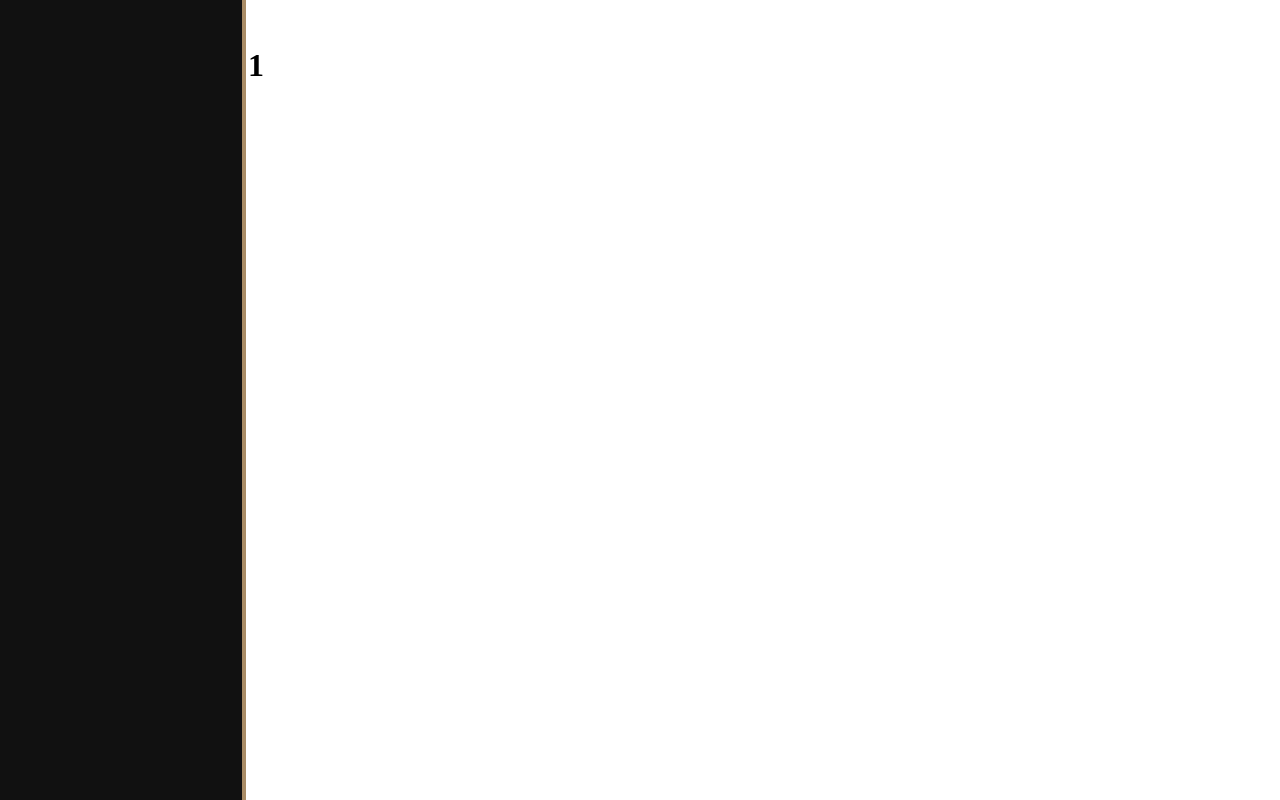
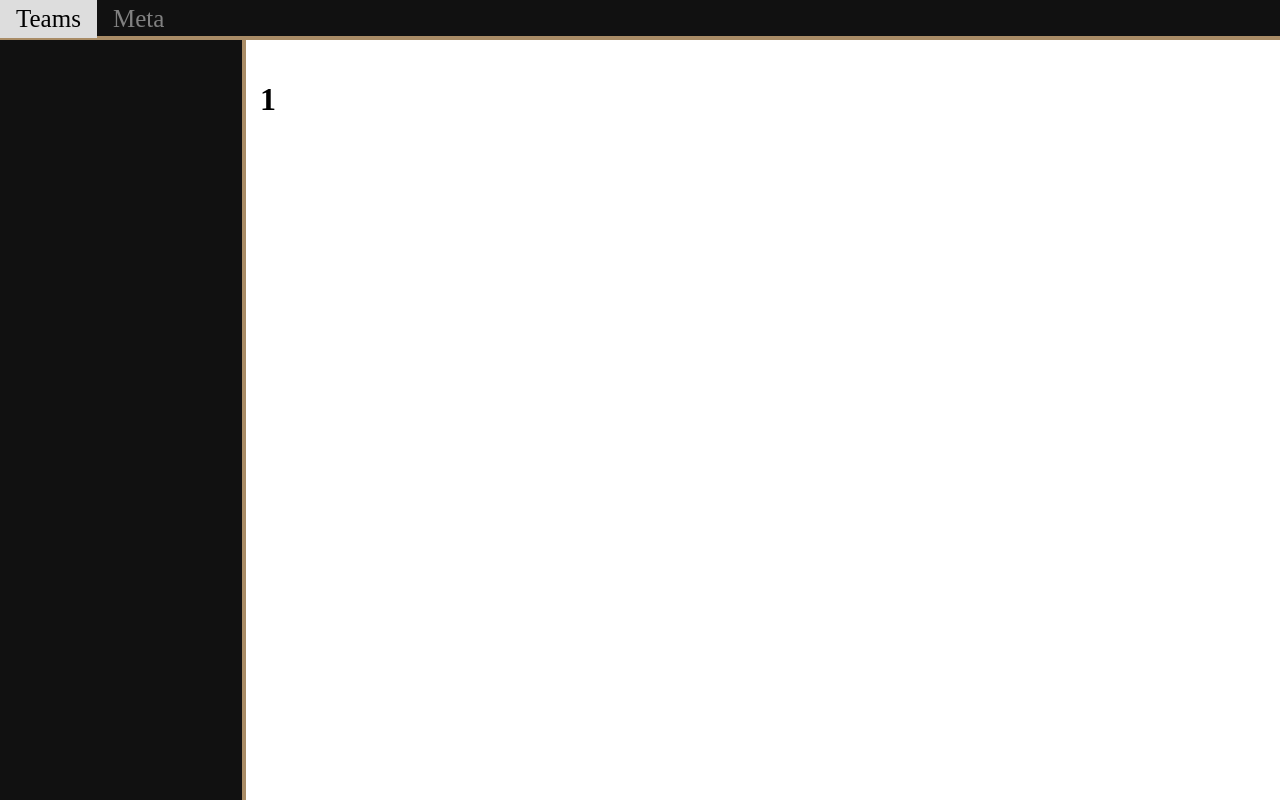
Before and after one commit to DrCognito/StaticAnalysisWeb, a Flask app: page /meta/1 in a window 1280 px wide. Run offline with Flask 2, Linux system fonts and the light colour scheme.

Commit message:
Added styling for topnav. Moved sidebar down.

```diff
--- a/static/styles/index.css
+++ b/static/styles/index.css
@@ -3,18 +3,23 @@
   /*height: 100%; /* Full-height: remove this if you want "auto" height */
   width: 220px; /* Set the width of the sidebar */
   position: fixed; /*Fixed Sidebar (stay in place on scroll) */
-    z-index: 1; /* Stay on top */
-    top: 0; /* Stay at the top */
+  z-index: 1; /*Stay on top*/
   left: 0;
-    bottom: 0;
   background-color: #111; /* Black */
   overflow-x: hidden; /* Disable horizontal scroll */
   padding-top: 20px;
   padding-bottom: 20px;
   padding-right: 16px;
   border-right:solid #a98c66 4px;
+  overflow-y: scroll;
+  min-width: 150px;
+  position: fixed;
+  height: 100%;
+  float: left;
+  background-color: #111;
+  border-right:solid #a98c66 4px;
+  top: 40px;
 }
-
 /* The navigation menu links */
 /* And drop down button */
 .sidenav a, .dropdown-btn, .dropbtn {
@@ -31,6 +36,10 @@
     outline: none;
     overflow-y: auto;
 }
+/* When you mouse over the navigation links, change their color */
+.sidenav a:hover, .dropdown-btn:hover {
+    color: #f1f1f1;
+}
 .sidenav {
   padding: 8px 6px 0px 16px;
   text-decoration: none;
@@ -39,17 +48,16 @@
   display: block;
   overflow-y: auto;
 }
-/* When you mouse over the navigation links, change their color */
-.sidenav a:hover, .dropdown-btn:hover {
-    color: #f1f1f1;
-}
-
 /* Style page content */
 .main {
+    /* margin-left: 220px; Same as the width of the sidebar */
     margin-left: 220px; /* Same as the width of the sidebar */
-    padding: 0px 20px;
+    padding: 60px 40px;
 }
-
+body{
+  margin: 0px;
+  padding: 0px;
+}
 /* On smaller screens, where height is less than 450px, change the style of the sidebar (less padding and a smaller font size) */
 @media screen and (max-height: 450px) {
     .sidenav {padding-top: 15px;}
@@ -130,3 +138,42 @@
 .winner_box{
   border: 5px solid #ee82ee;
 }
+
+.topnav {
+  background-color: #333;
+  /* overflow: hidden; */
+  left: 0;
+  height: 36px;
+  padding-left: 0;
+  width: 100%;
+  text-align:right;
+  padding-right:0px;
+  padding-top:0px;
+  margin-left: 0px;
+  position: fixed;
+  top: 0px;
+  background-color: #111;
+  border-bottom:solid #a98c66 4px;
+}
+
+/* Style the links inside the navigation bar */
+.topnav a {
+  float: left;
+  color: #818181;
+  text-align: center;
+  padding: 5px 16px;
+  text-decoration: none;
+  font-size: 25px;
+}
+
+/* Change the color of links on hover */
+.topnav a:hover {
+  background-color: #ddd;
+  color: black;
+}
+
+/* Add a color to the active/current link */
+.topnav a.active {
+  background-color: #04AA6D;
+  color: white;
+}
```
Lines whose indentation alone changed are shown as unchanged.
